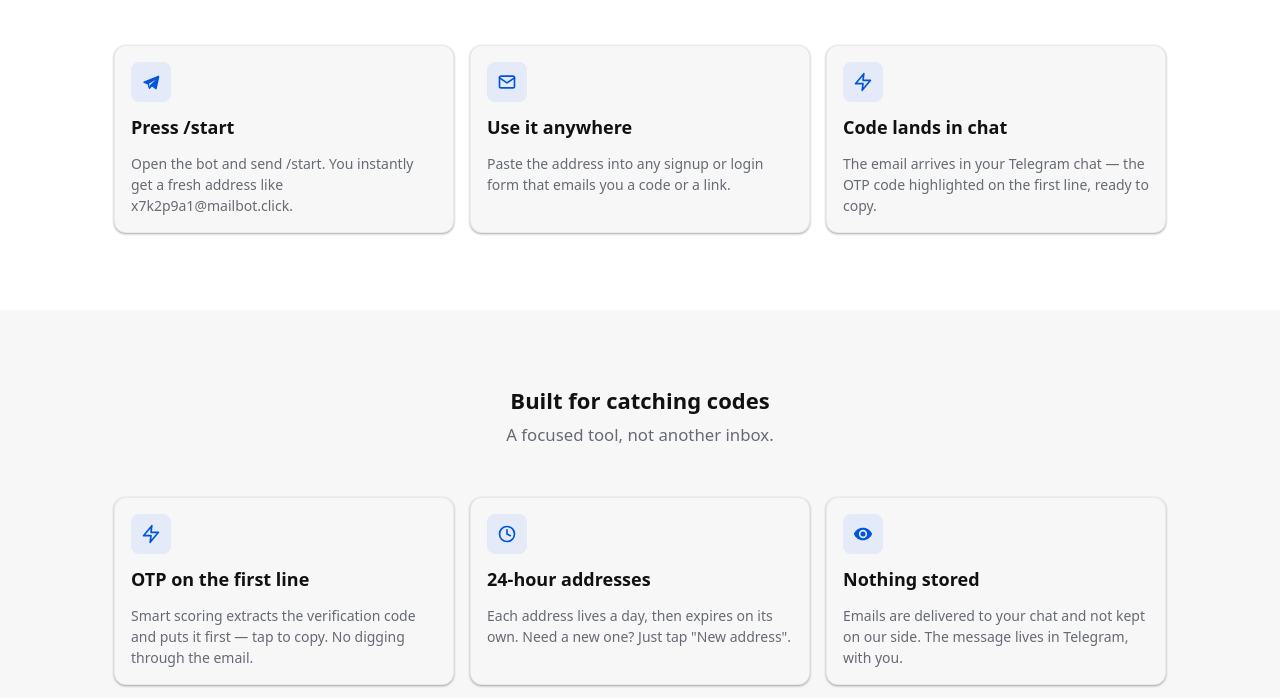
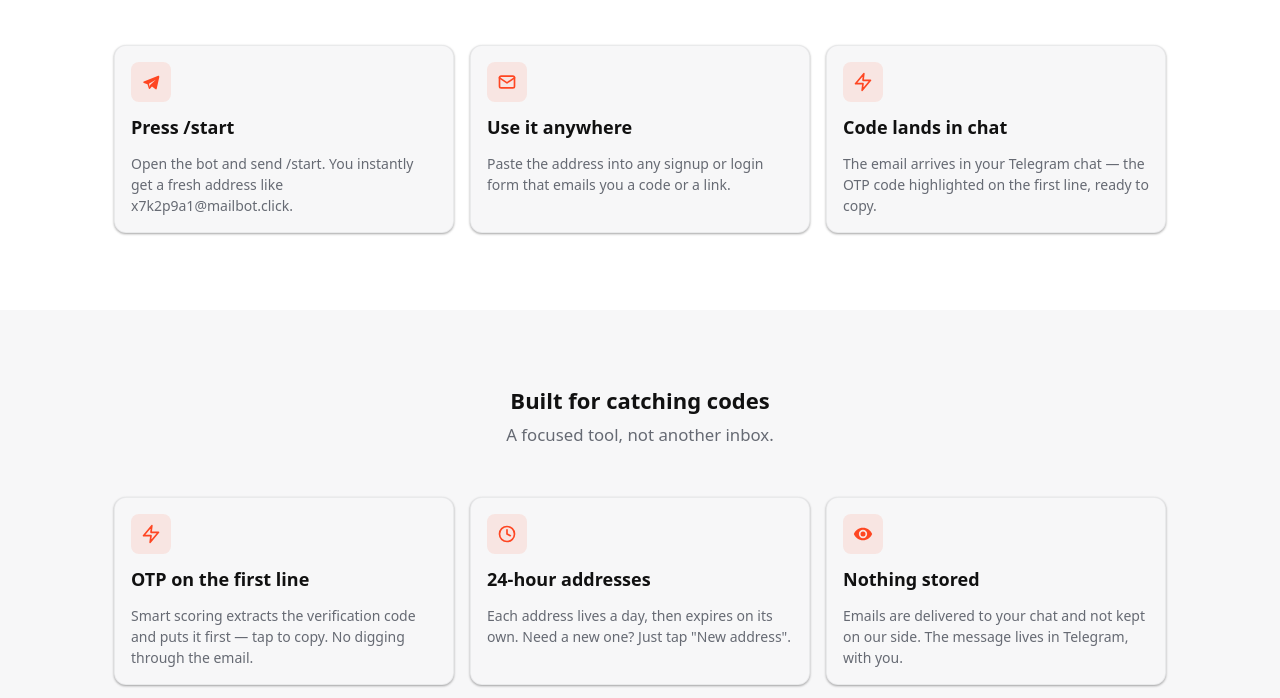
Before and after one commit to investblog/mailbot, a website built with Vite: page landing/index.html in a window 1280 px wide. Shown: the part 703-1401 px from the top of the page. Built offline with nearby package versions, Linux system fonts and the light colour scheme.

Commit message:
feat(landing): новое лого MailBot + акцент #fe4622 из лого
- icons-src/brand/mailbot.svg + favicon.svg — новый многоцветный логотип.
- --primary перекрашен в #fe4622 (обе темы) — акцент кнопок/ссылок/CTA из лого.
- nav-лого: убран color-override (тело currentColor по теме, контур/полоски — свои цвета).

Co-Authored-By: Claude Opus 4.8 (1M context) <noreply@anthropic.com>

```diff
--- a/landing/static/css/landing.css
+++ b/landing/static/css/landing.css
@@ -358,7 +358,7 @@ img, svg { display: block; }
 
 .nav__logo .icon {
   width: 1.75em; height: 1.75em;
-  color: var(--primary); /* лого: фигура — brand-цвет, детали — белые (контраст на обеих темах) */
+  /* лого многоцветное: тело — currentColor (тема), контур/точки/полоски — свои цвета из SVG */
 }
 
 .nav__links {
--- a/landing/static/css/theme.css
+++ b/landing/static/css/theme.css
@@ -200,9 +200,9 @@
     Primary uses blue-500:
     - #3475C0 with white text ≈ 4.72:1 (AA for normal text).
   */
-  --primary: #3475C0;
-  --primary-soft: rgba(77, 163, 255, 0.1);
-  --primary-hover: #4DA3FF;
+  --primary: #fe4622; /* brand accent из лого MailBot */
+  --primary-soft: rgba(254, 70, 34, 0.12);
+  --primary-hover: #ff6a4d;
 
   --ok: var(--success);
 
@@ -265,9 +265,9 @@
     Primary uses blue-700:
     - #0055DC with white text ≈ 6.30:1 (AA).
   */
-  --primary: #0055DC;
-  --primary-soft: rgba(0, 85, 220, 0.08);
-  --primary-hover: #003682; /* even higher contrast */
+  --primary: #fe4622; /* brand accent из лого MailBot */
+  --primary-soft: rgba(254, 70, 34, 0.10);
+  --primary-hover: #d8390f; /* darker для контраста на светлой теме */
 
   --brand: var(--primary);
 
```
Also changed, not shown: landing/index.html (+1 -1 lines), landing/icons-src/brand/mailbot.svg, landing/static/favicon.svg, temp/logo.svg (added), temp/mailbot.png (added).
